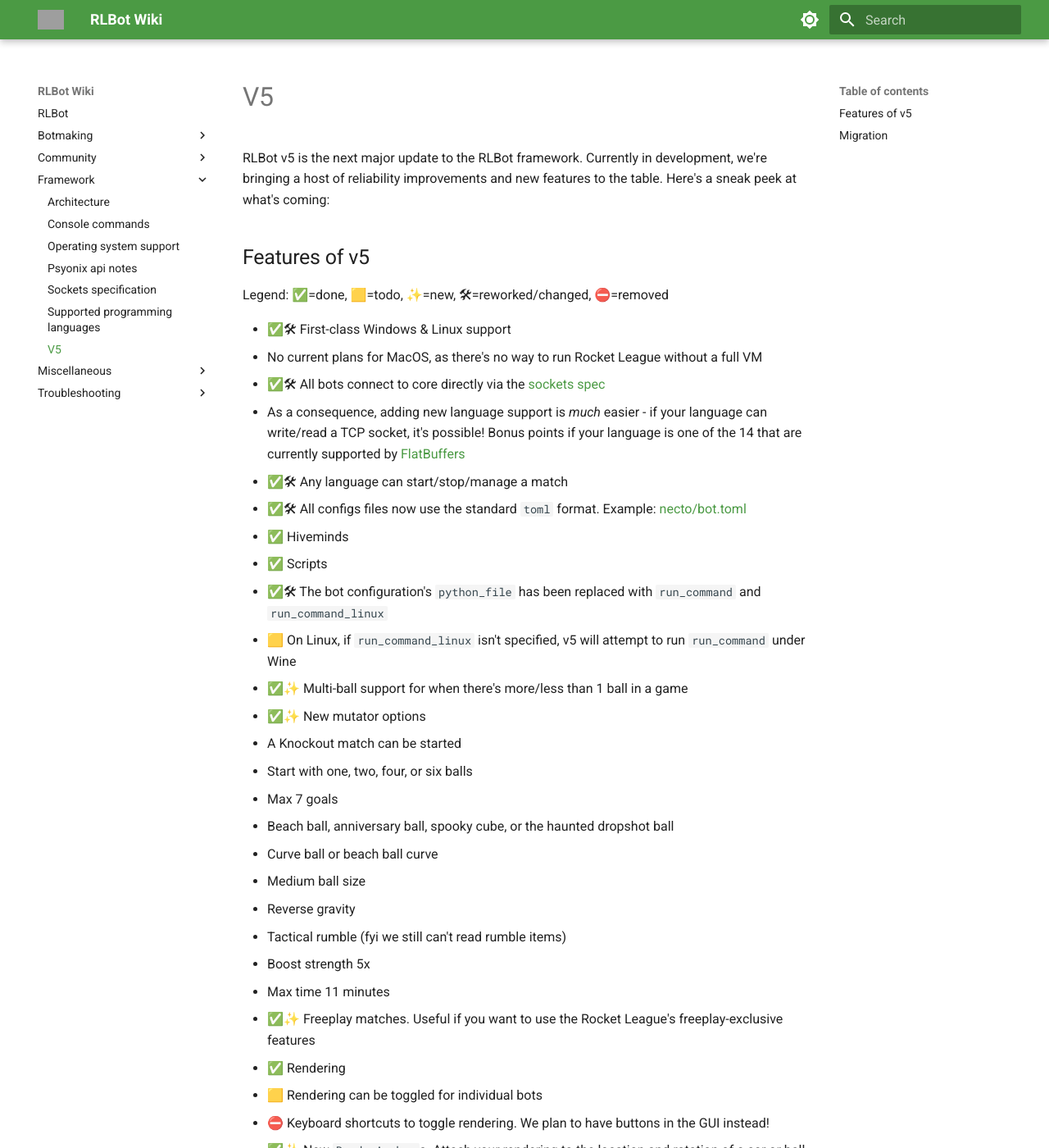
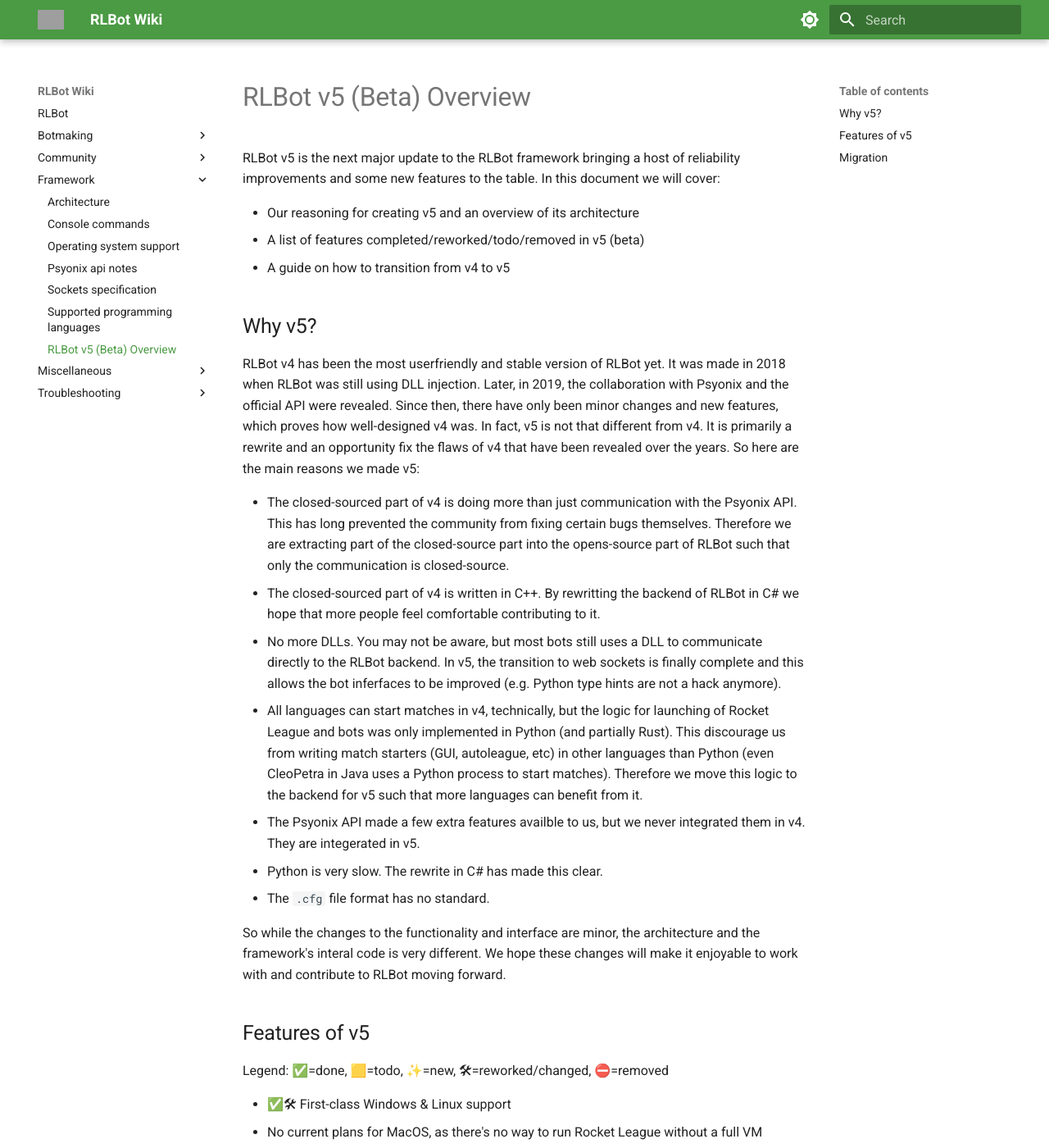
Before and after one commit to RLBot/wiki, an MkDocs documentation site: the page built from docs/framework/v5.md, in a window 1280 px wide and 1400 px high. Shown: the whole window at 82% size. Built offline with MkDocs 1.6.1 and Material for MkDocs 9.7.7, drawn with Linux system fonts in a browser that asks for light colours; some of the changed text lies outside the part shown; grey boxes are pictures that could not be loaded.

Commit message:
Add section on v5 reasoning

```diff
--- a/docs/framework/v5.md
+++ b/docs/framework/v5.md
@@ -1,6 +1,39 @@
-RLBot v5 is the next major update to the RLBot framework. Currently in development,
-we're bringing a host of reliability improvements and new features to the table.
-Here's a sneak peek at what's coming:
+# RLBot v5 (Beta) Overview
+
+RLBot v5 is the next major update to the RLBot framework bringing a host of reliability improvements and some new features to the table.
+In this document we will cover:
+
+- Our reasoning for creating v5 and an overview of its architecture
+- A list of features completed/reworked/todo/removed in v5 (beta)
+- A guide on how to transition from v4 to v5
+
+## Why v5?
+
+RLBot v4 has been the most userfriendly and stable version of RLBot yet.
+It was made in 2018 when RLBot was still using DLL injection.
+Later, in 2019, the collaboration with Psyonix and the official API were revealed.
+Since then, there have only been minor changes and new features, which proves how well-designed v4 was.
+In fact, v5 is not that different from v4.
+It is primarily a rewrite and an opportunity fix the flaws of v4 that have been revealed over the years.
+So here are the main reasons we made v5:
+
+- The closed-sourced part of v4 is doing more than just communication with the Psyonix API.
+  This has long prevented the community from fixing certain bugs themselves.
+  Therefore we are extracting part of the closed-source part into the opens-source part of RLBot such that only the communication is closed-source.
+- The closed-sourced part of v4 is written in C++.
+  By rewritting the backend of RLBot in C# we hope that more people feel comfortable contributing to it.
+- No more DLLs. You may not be aware, but most bots still uses a DLL to communicate directly to the RLBot backend.
+  In v5, the transition to web sockets is finally complete and this allows the bot inferfaces to be improved (e.g. Python type hints are not a hack anymore).
+- All languages can start matches in v4, technically, but the logic for launching of Rocket League and bots was only implemented in Python (and partially Rust).
+  This discourage us from writing match starters (GUI, autoleague, etc) in other languages than Python (even CleoPetra in Java uses a Python process to start matches).
+  Therefore we move this logic to the backend for v5 such that more languages can benefit from it.
+- The Psyonix API made a few extra features availble to us, but we never integrated them in v4. They are integerated in v5.
+- Python is very slow. The rewrite in C# has made this clear.
+- The `.cfg` file format has no standard.
+
+So while the changes to the functionality and interface are minor, the architecture and the framework's interal code is very different.
+We hope these changes will make it enjoyable to work with and contribute to RLBot moving forward.
+
 
 ## Features of v5
 
@@ -65,7 +98,7 @@
   - All bots are now expected to run at 120hz. If you need more time to process inputs, it's advisable to
   engineer your bot around this by, for example, using an extra asynchronous thread running complex algorithms.
 - ⛔ DropshotTileInfo
-  - This functionality was never present in v4 and the placeholder name was removed v5
+  - This functionality was lost with the introduction of the Psyonix API and is removed v5. But it might return.
 
 On top of all that, the framework is also simply significantly faster.
 
```
Also changed, not shown: other parts of docs/framework/v5.md (+1 -1 lines).
